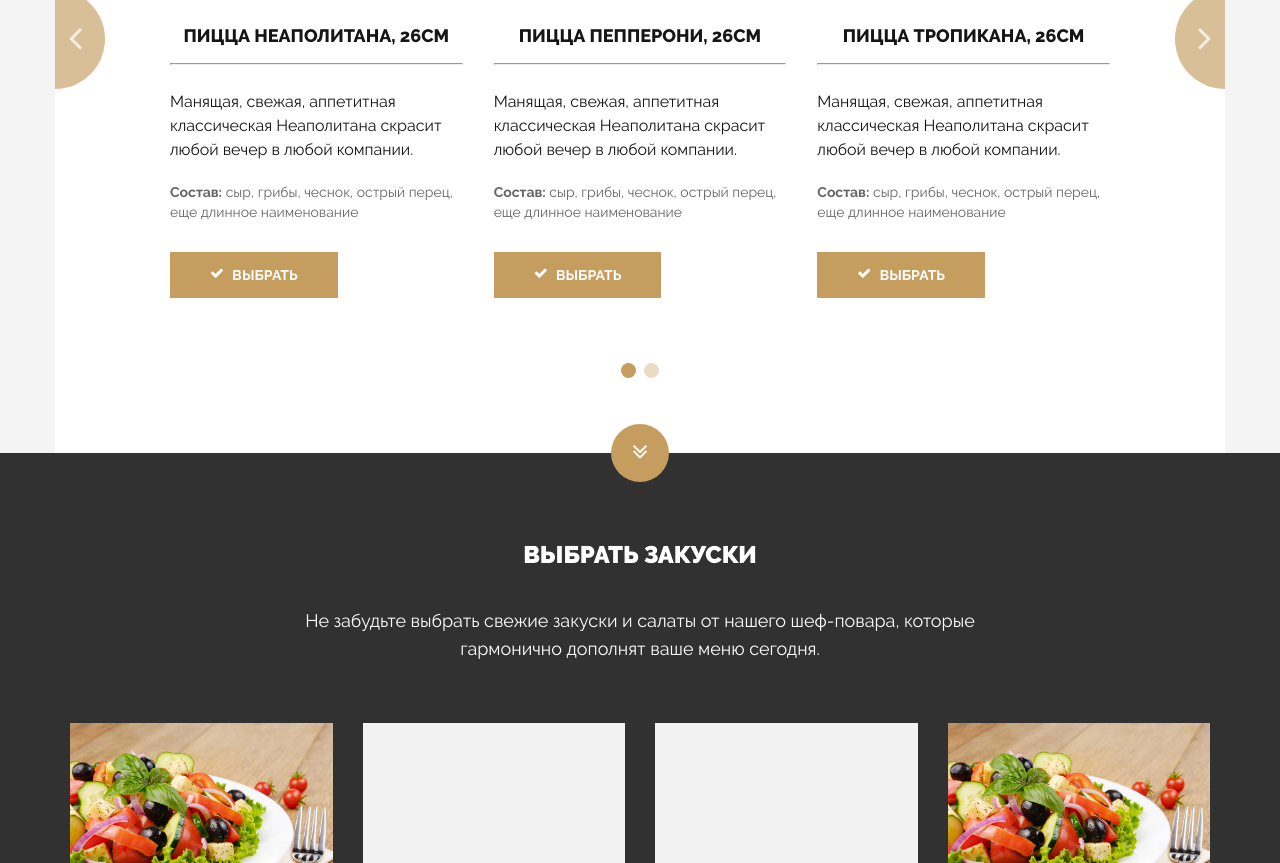
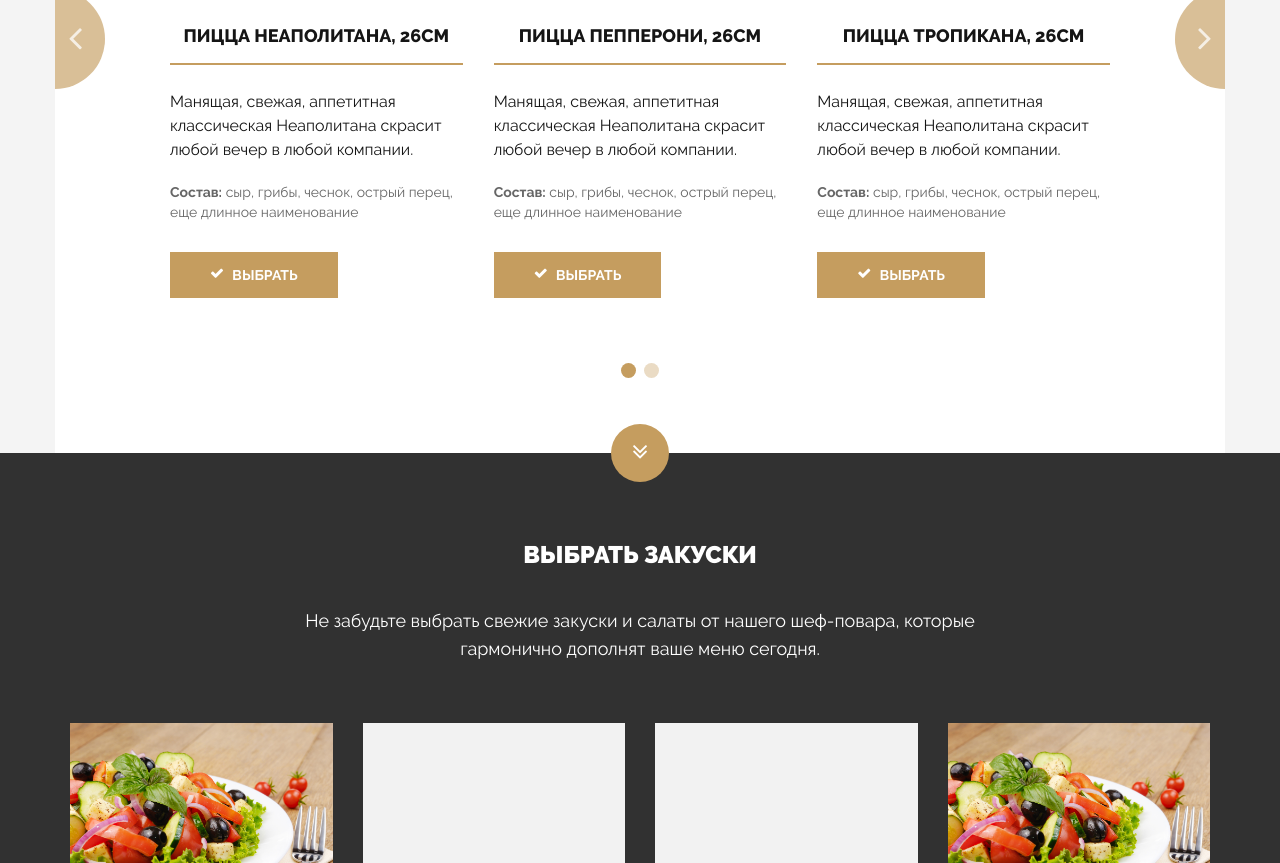
Before and after one commit to nurbol-sarsenbayev/pizza-design, a website: page app/index.html in a window 1280 px wide. Shown: the part 1226-2089 px from the top of the page. Drawn offline with Linux system fonts and the light colour scheme; files whose address does not match are found by name.

Commit message:
fix section-pizza

```diff
--- a/app/sass/main.scss
+++ b/app/sass/main.scss
@@ -39,6 +39,11 @@ body {
 .h3 {
 	font-weight: 800;
 	font-size: 18px;
+}
+
+hr.accent {
+	border-color: $accent;
+	border-style: solid;
 }
 
 .section {
```
Also changed, not shown: app/css/main.min.css.
